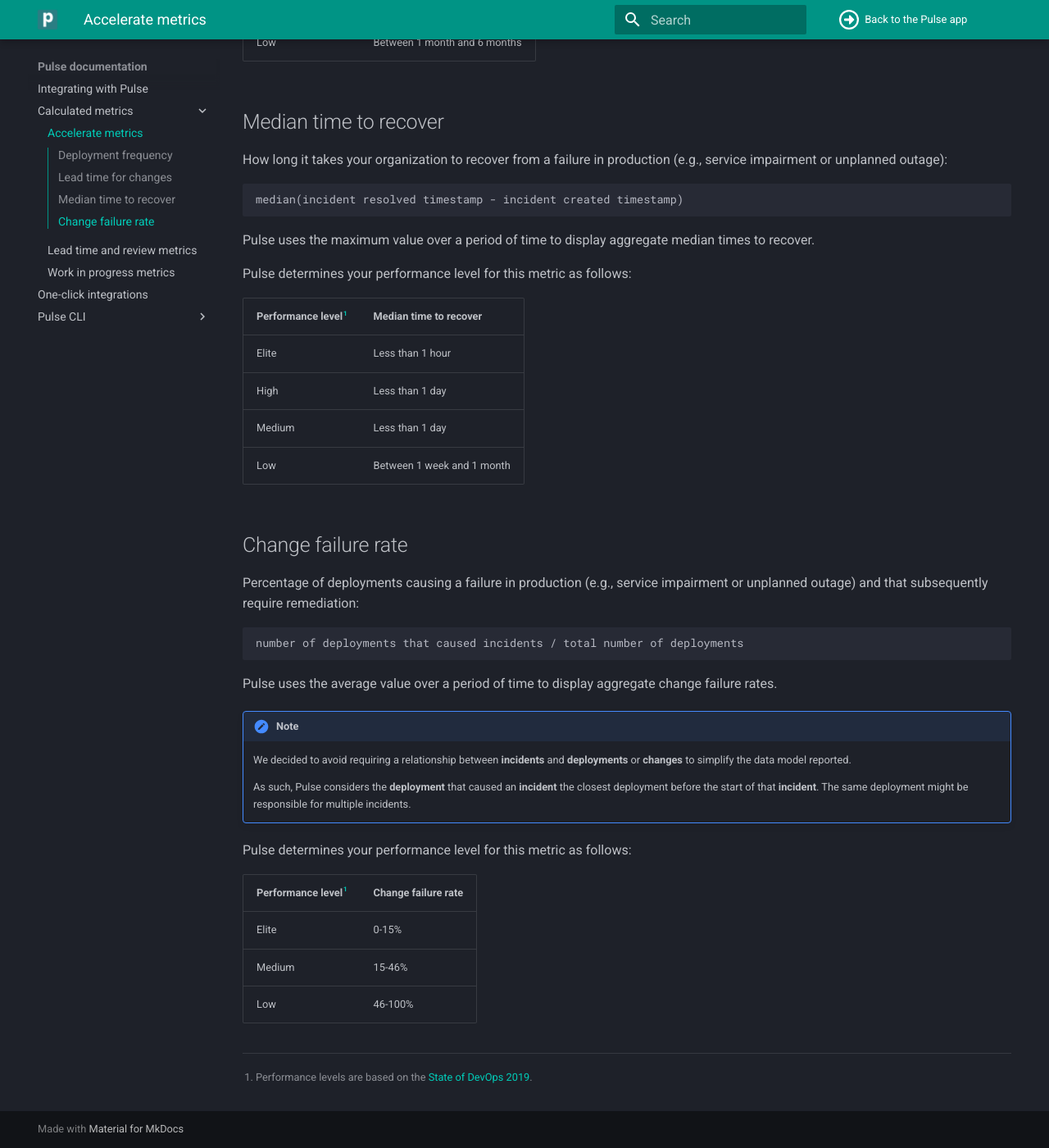
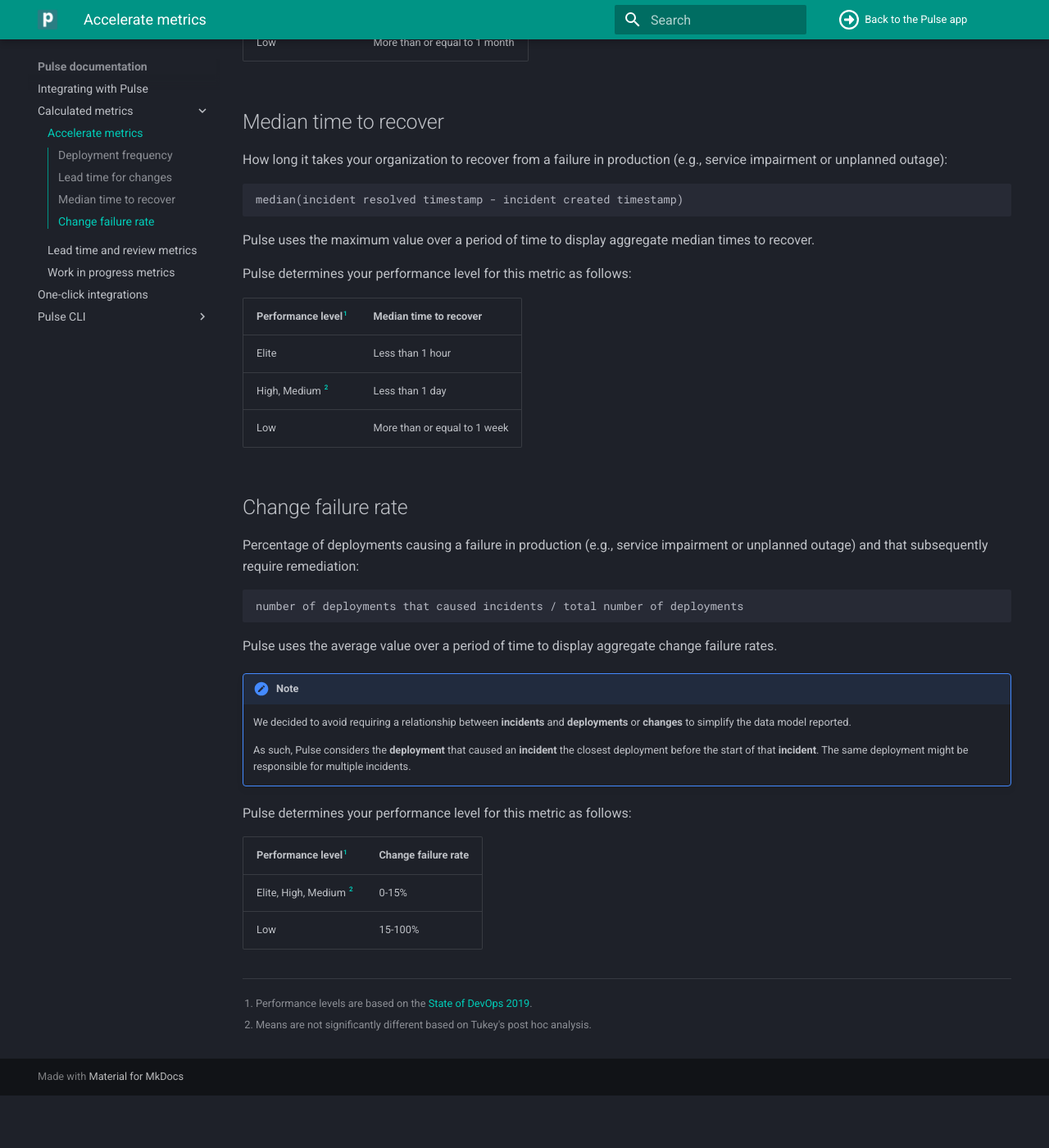
Before and after one commit to codacy/pulse-user-docs, an MkDocs documentation site: the page built from docs/metrics/accelerate.md, in a window 1280 px wide and 1400 px high, scrolled down 1447 px. Shown: the whole window at 82% size. Built offline with MkDocs 1.6.1 and Material for MkDocs 9.7.7, drawn with Linux system fonts in a browser that asks for light colours; after the commit the page ends 2783 px from its top, so only the background shows below that.

Commit message:
clean: Update benchmark docs

```diff
--- a/docs/metrics/accelerate.md
+++ b/docs/metrics/accelerate.md
@@ -41,12 +41,12 @@
 
 Pulse determines your performance level for this metric as follows:
 
-| Performance level[^1] | Lead time for changes        |
-| --------------------- | ---------------------------- |
-| Elite                 | Less than 1 day              |
-| High                  | Between 1 day and 1 week     |
-| Medium                | Between 1 week and 1 month   |
-| Low                   | Between 1 month and 6 months |
+| Performance level[^1] | Lead time for changes         |
+| --------------------- | ----------------------------- |
+| Elite                 | Less than 1 day               |
+| High                  | Between 1 day and 1 week      |
+| Medium                | Between 1 week and 1 month    |
+| Low                   | More than or equal to 1 month |
 
 ## Median time to recover
 
@@ -60,12 +60,11 @@
 
 Pulse determines your performance level for this metric as follows:
 
-| Performance level[^1] | Median time to recover     |
-| --------------------- | -------------------------- |
-| Elite                 | Less than 1 hour           |
-| High                  | Less than 1 day            |
-| Medium                | Less than 1 day            |
-| Low                   | Between 1 week and 1 month |
+| Performance level[^1] | Median time to recover       |
+| --------------------- | ---------------------------- |
+| Elite                 | Less than 1 hour             |
+| High, Medium [^2]     | Less than 1 day              |
+| Low                   | More than or equal to 1 week |
 
 ## Change failure rate
 
@@ -84,10 +83,10 @@
 
 Pulse determines your performance level for this metric as follows:
 
-| Performance level[^1] | Change failure rate  |
-| --------------------- | -------------------- |
-| Elite                 | 0-15%                |
-| Medium                | 15-46%               |
-| Low                   | 46-100%              |
+| Performance level[^1]    | Change failure rate  |
+| ------------------------ | -------------------- |
+| Elite, High, Medium [^2] | 0-15%                |
+| Low                      | 15-100%              |
 
 [^1]: Performance levels are based on the [State of DevOps 2019](https://services.google.com/fh/files/misc/state-of-devops-2019.pdf).
+[^2]: Means are not significantly different based on Tukey's post hoc analysis.
```
